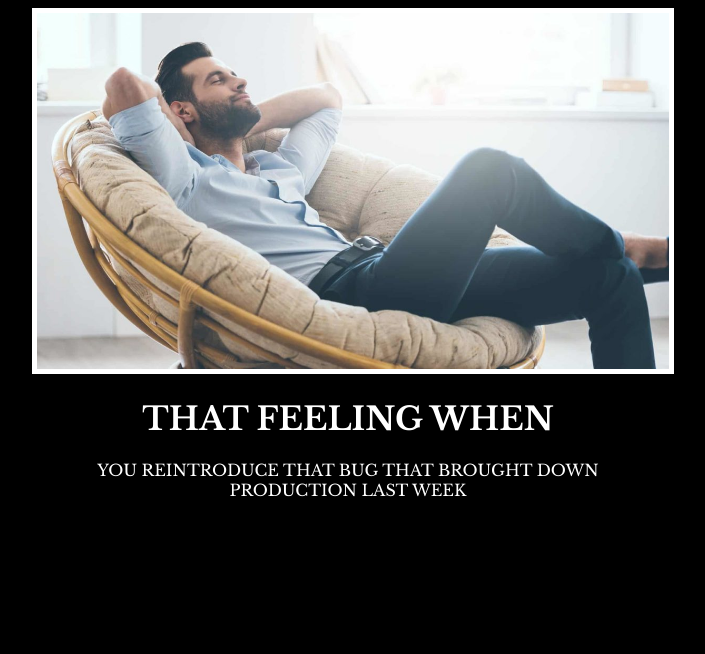
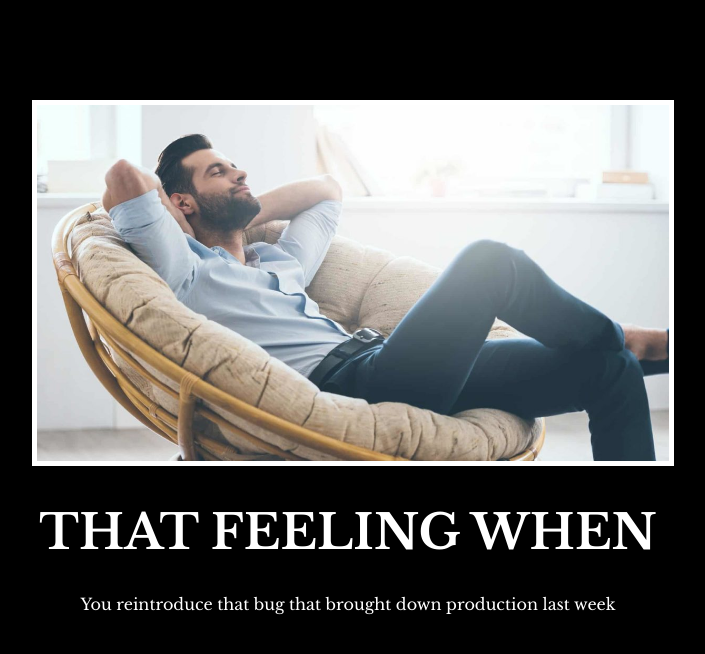
Before and after one commit to Colathrax/MeMe, a plain HTML site: page index.html in a window 1280 px wide. Shown: the whole page, without its empty margins (292-997 px from the left). Drawn offline with nearby package versions, Linux system fonts and the light colour scheme.

Commit message:
Add files via upload

```diff
--- a/index.html
+++ b/index.html
@@ -8,12 +8,11 @@
   <link rel="preconnect" href="https://fonts.googleapis.com">
   <link rel="preconnect" href="https://fonts.gstatic.com" crossorigin>
   <link href="https://fonts.googleapis.com/css2?family=Libre+Baskerville:ital,wght@0,400;0,700;1,400&display=swap" rel="stylesheet">
-
 </head>
 <body>
 
-  <div>
-    <img src="./content.jpg" alt="man on chair with his arms behind head relaxing" />
+  <div class="meme">
+    <img class="motivational-img" src="./content.jpg" alt="man on chair with his arms behind head relaxing" />
     <h1>That feeling when</h1>
     <p>You reintroduce that bug that brought down production last week</p>
   </div>
@@ -21,21 +20,3 @@
 
 </body>
 </html>
-
-
-<!--
-  TODO: Create a motivational post website.
-Style it how ever you like.
-Look at the goal image for inspiration.
-But it must have the following features:
-1. The main h1 text should be using the Regular Libre Baskerville Font from Google Fonts:
-  https://fonts.google.com/specimen/Libre+Baskerville
-2. The text should be white and background black.
-3. Add your own image into the images folder inside assets. It should have a 5px white border.
-4. The text should be center aligned.
-5. Create a div to contain the h1, p and img elements. Adjust the margins so that the image and text are centered on the page.
-  Hint: You horizontally center a div by giving it a width of 50% and a margin-left of 25%.
-  Hint: Set the image to have a width of 100% so it fills the div.
-6. Read about the text-transform property on MDN docs to make the h1 uppercase with CSS.
-  https://developer.mozilla.org/en-US/docs/Web/CSS/text-transform
--->
--- a/style.css
+++ b/style.css
@@ -1,25 +1,22 @@
-img{
+body {
+  background-color: black;
+}
+
+h1 {
+  text-transform: uppercase;
+  font-size: 3rem;
+}
+
+.meme {
+  width: 50%;
+  margin-left: 25%;
+  margin-top: 100px;
+  color: white;
+  font-family: "Libre Baskerville", serif;
+  text-align: center;
+}
+
+.motivational-img {
   border: 5px solid white;
   width: 100%;
 }
-
-h1{
-  color: white;
-  font-family: "Libre Baskerville", serif;
-}
-
-p{
-  color: white;
-  font-family: "Libre Baskerville", serif;
-}
-
-body{
-  background-color: black;
-}
-
-div{
-  text-align: center;
-  width: 50%;
-  margin-left: 25%;
-  text-transform: uppercase;
-}
```
